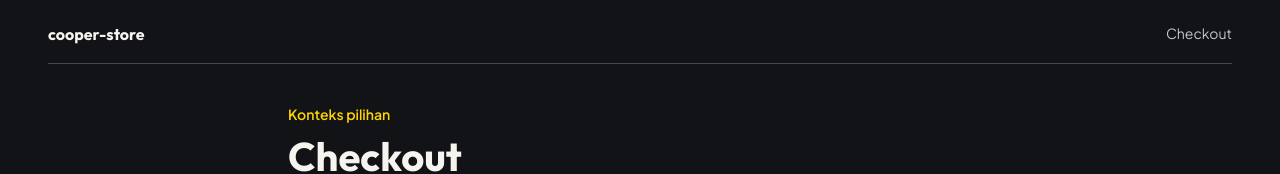
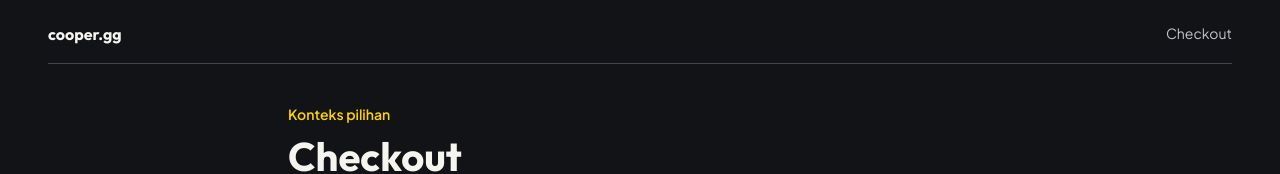
Before and after one commit to Kholvra/cooper-store, a Next.js app: page /checkout in a window 1280 px wide. Shown: the top 174 px of the page. Built offline with nearby package versions, Linux system fonts and the light colour scheme.

Commit message:
refactor: rename brand headline and metadata from cooper-store to cooper.gg

```diff
--- a/package.json
+++ b/package.json
@@ -1,5 +1,5 @@
 {
-  "name": "cooper-store",
+  "name": "cooper.gg",
   "version": "0.1.0",
   "private": true,
   "type": "module",
--- a/src/app/_components/catalog.tsx
+++ b/src/app/_components/catalog.tsx
@@ -147,8 +147,8 @@ export function Catalog() {
   return (
     <main className={`storefront${selectedOffer ? " has-selection" : ""}`}>
       <header className="store-header">
-        <a className="store-name" href="/" aria-label="cooper-store">
-          cooper-store
+        <a className="store-name" href="/" aria-label="cooper.gg">
+          cooper.gg
         </a>
         <span className="header-note">Top-up dan voucher game</span>
       </header>
--- a/src/app/checkout/page.tsx
+++ b/src/app/checkout/page.tsx
@@ -303,7 +303,7 @@ export default function CheckoutPage() {
     <main className="storefront checkout-page min-h-screen pb-16">
       <header className="store-header mb-8">
         <Link className="store-name" href="/">
-          cooper-store
+          cooper.gg
         </Link>
         <span className="header-note">Checkout</span>
       </header>
--- a/src/app/layout.tsx
+++ b/src/app/layout.tsx
@@ -2,11 +2,11 @@ import "~/styles/globals.css";
 import { type Metadata } from "next";
 export const metadata: Metadata = {
   title: {
-    default: "cooper-store — Simulasi Top-Up & Voucher Game",
-    template: "%s | cooper-store",
+    default: "cooper.gg — Simulasi Top-Up & Voucher Game",
+    template: "%s | cooper.gg",
   },
   description: "Platform simulasi katalog dan transaksi top-up game lokal non-komersial (hanya simulasi, tanpa pembayaran nyata, jaringan, atau verifikasi akun).",
-  applicationName: "cooper-store",
+  applicationName: "cooper.gg",
 };
 
 export default function RootLayout({
```
